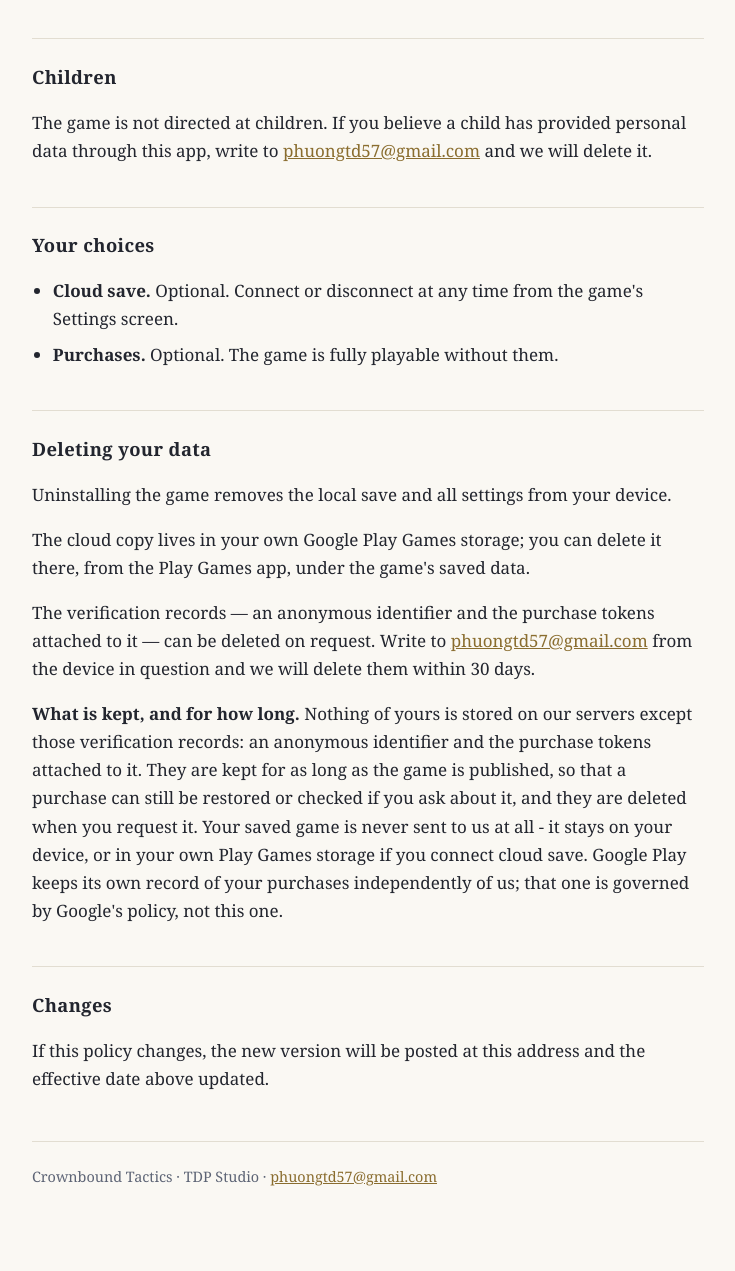
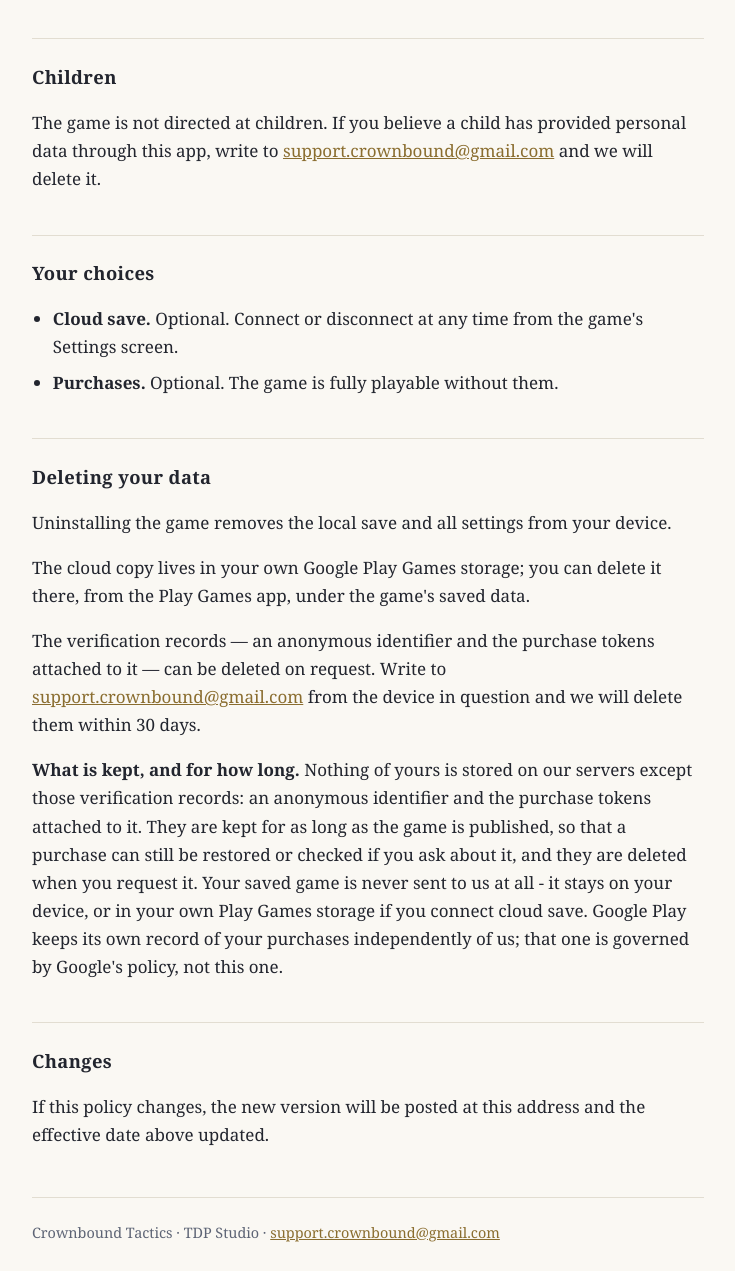
Before and after one commit to phuongtd57/empire-tactics-privacy, a plain HTML site: page index.html in a window 1280 px wide. Shown: the part 1526-2797 px from the top of the page, without its empty margins (272-1007 px from the left). Drawn offline with Linux system fonts and the light colour scheme.

Commit message:
Move the contact address off the personal account
The old address is the Play Console sign-in. Printing it on a public store
listing published half of a login; support mail and account mail also shared
one inbox. support.crownbound@gmail.com is now the public one.

Effective date bumped: the address a deletion request goes to is part of the
policy, not decoration.

Co-Authored-By: Claude Opus 5 <noreply@anthropic.com>

```diff
--- a/index.html
+++ b/index.html
@@ -71,8 +71,8 @@
   <p class="meta">
     <b>App:</b> Crownbound Tactics (com.tdp.empiretactics)<br>
     <b>Developer:</b> TDP Studio<br>
-    <b>Contact:</b> <a href="mailto:phuongtd57@gmail.com">phuongtd57@gmail.com</a><br>
-    <b>Effective date:</b> 24 November 2026
+    <b>Contact:</b> <a href="mailto:support.crownbound@gmail.com">support.crownbound@gmail.com</a><br>
+    <b>Effective date:</b> 25 November 2026
   </p>
 </header>
 
@@ -114,7 +114,7 @@ sends nothing at all unless you connect cloud save or make a purchase.</p>
 
 <h2>Children</h2>
 <p>The game is not directed at children. If you believe a child has provided personal data through
-this app, write to <a href="mailto:phuongtd57@gmail.com">phuongtd57@gmail.com</a> and we will
+this app, write to <a href="mailto:support.crownbound@gmail.com">support.crownbound@gmail.com</a> and we will
 delete it.</p>
 
 <h2>Your choices</h2>
@@ -130,7 +130,7 @@ delete it.</p>
 Play Games app, under the game's saved data.</p>
 <p>The verification records — an anonymous identifier and the purchase tokens attached to it — can
 be deleted on request. Write to
-<a href="mailto:phuongtd57@gmail.com">phuongtd57@gmail.com</a> from the device in question and we
+<a href="mailto:support.crownbound@gmail.com">support.crownbound@gmail.com</a> from the device in question and we
 will delete them within 30 days.</p>
 <p><strong>What is kept, and for how long.</strong> Nothing of yours is stored on our servers
 except those verification records: an anonymous identifier and the purchase tokens attached to
@@ -146,7 +146,7 @@ above updated.</p>
 
 <footer>
   Crownbound Tactics · TDP Studio ·
-  <a href="mailto:phuongtd57@gmail.com">phuongtd57@gmail.com</a>
+  <a href="mailto:support.crownbound@gmail.com">support.crownbound@gmail.com</a>
 </footer>
 
 </div>
```
